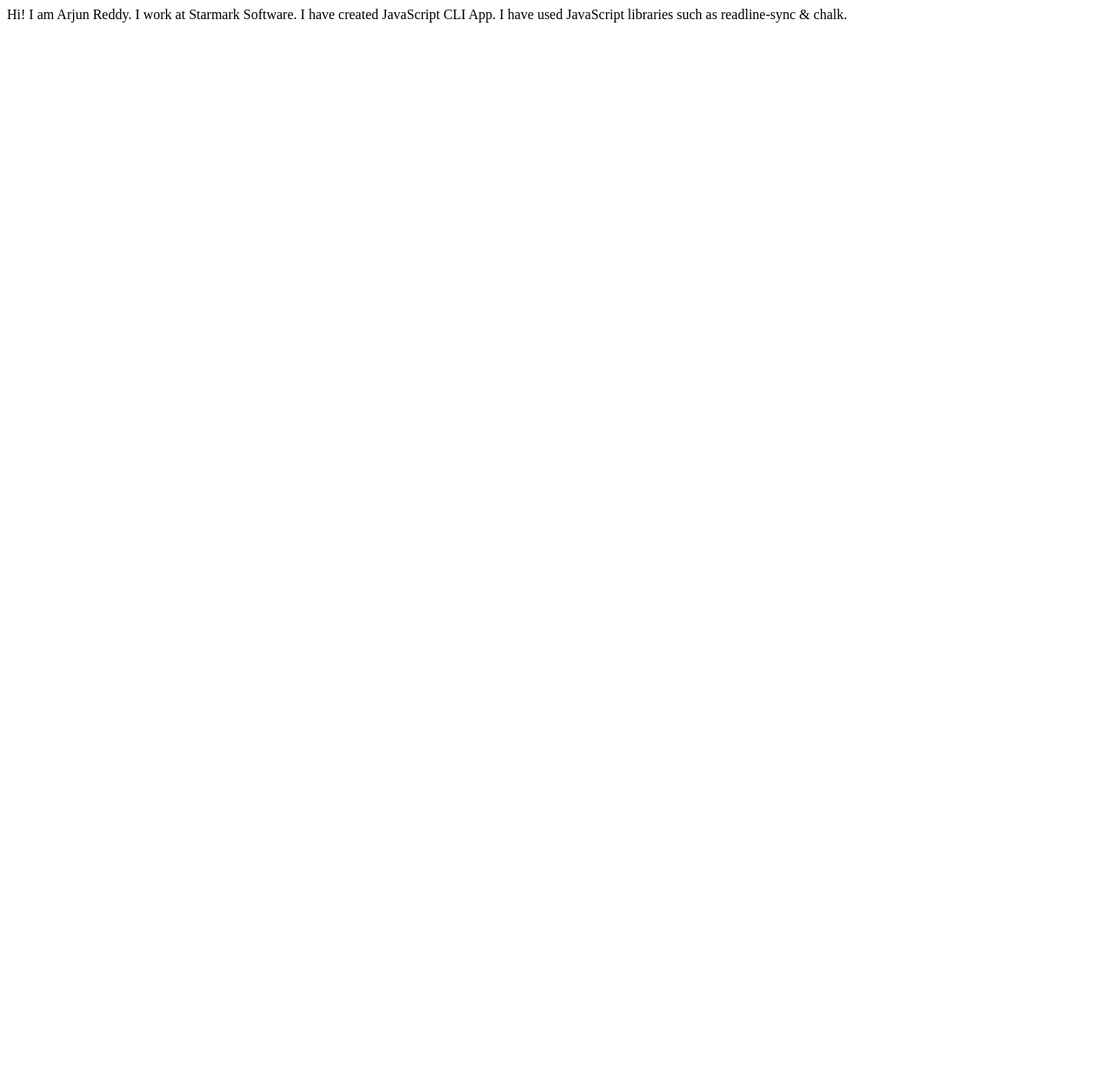
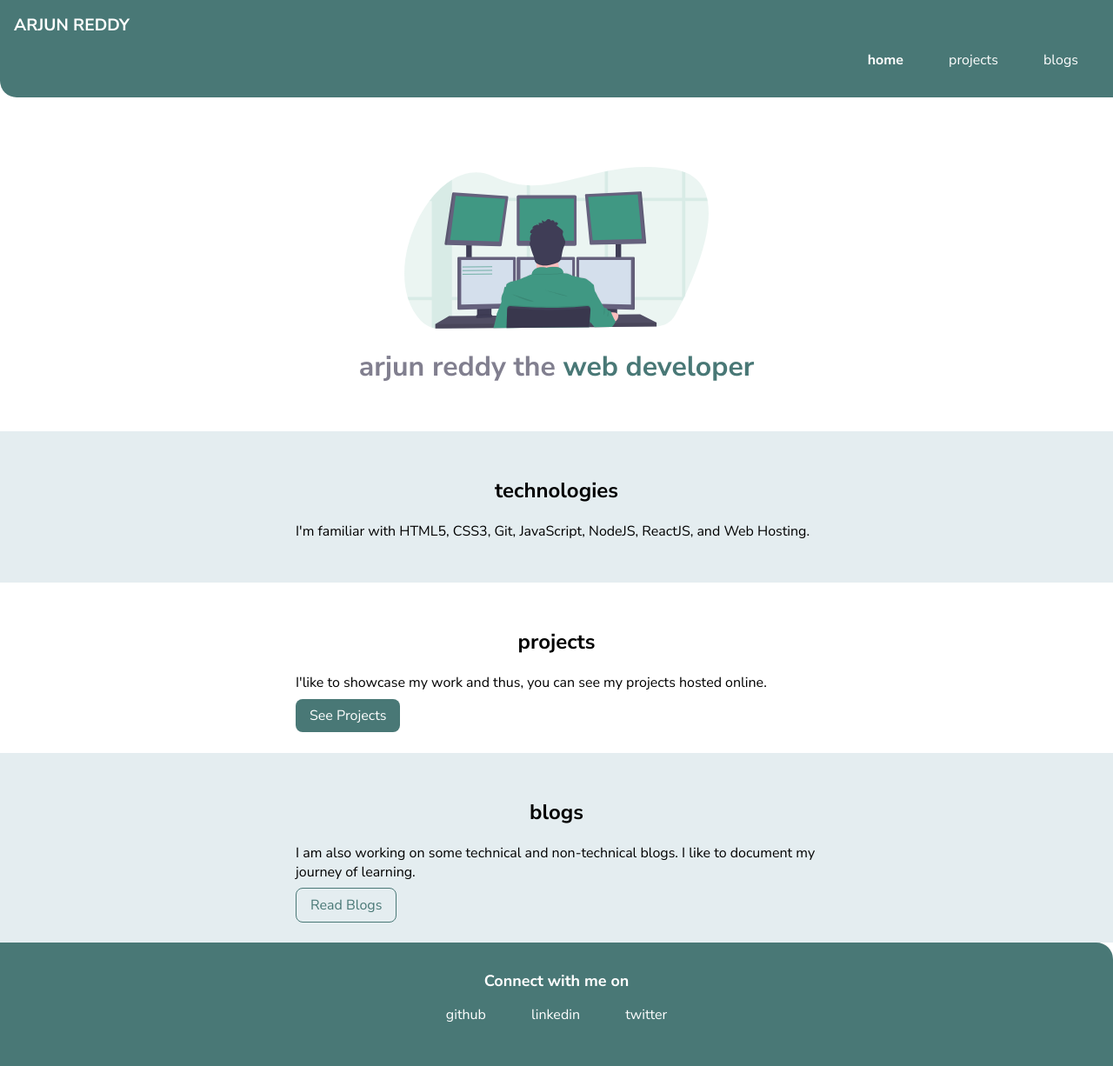
Before and after one commit to arjunreddy-001/arjunreddy-site, a plain HTML site: page index.html in a window 1280 px wide. Shown: the whole page at 87% size. Before the commit the page ends 800 px from the top, so only its background shows below. Drawn offline with Linux system fonts and the light colour scheme.

Commit message:
initial project upload

```diff
--- a/index.html
+++ b/index.html
@@ -5,15 +5,68 @@
     <meta charset="UTF-8">
     <meta http-equiv="X-UA-Compatible" content="IE=edge">
     <meta name="viewport" content="width=device-width, initial-scale=1.0">
-    <title>Portfolio</title>
+    <title>home | arjun reddy</title>
+    <link rel="stylesheet" href="./styles.css">
 </head>
 
 <body>
-    Hi! I am Arjun Reddy.
 
-    I work at Starmark Software.
+    <nav class="container navigation">
+        <div class="nav-brand">ARJUN REDDY</div>
+        <ul class="list-non-bullet nav-pills">
+            <li class="list-item-inline">
+                <a class="link link-active" href="/">home</a>
+            </li>
+            <li class="list-item-inline">
+                <a class="link" href="/projects.html">projects</a>
+            </li>
+            <li class="list-item-inline">
+                <a class="link" href="/blogs.html">blogs</a>
+            </li>
+        </ul>
+    </nav>
 
-    I have created JavaScript CLI App. I have used JavaScript libraries such as readline-sync & chalk.
+    <header class="hero">
+        <img class="hero-image" src="./images/hero.svg" alt="">
+        <h1 class="hero-heading">arjun reddy the <span class="heading-inverted">web developer</span></h1>
+    </header>
+
+    <section class="ow">
+        <div class="container container-center">
+            <h1>technologies</h1>
+            <p>I'm familiar with HTML5, CSS3, Git, JavaScript, NodeJS, ReactJS, and Web Hosting.</p>
+        </div>
+    </section>
+
+    <section>
+        <div class="container container-center">
+            <h1>projects</h1>
+            <p>I'like to showcase my work and thus, you can see my projects hosted online.</p>
+            <a class="link link-primary" href="/">See Projects</a>
+        </div>
+    </section>
+
+    <section class="ow">
+        <div class="container container-center">
+            <h1>blogs</h1>
+            <p>I am also working on some technical and non-technical blogs. I like to document my journey of learning.
+            </p>
+            <a class="link link-secondary" href="/">Read Blogs</a>
+        </div>
+    </section>
+
+    <footer>
+        <div class="footer-header">Connect with me on</div>
+        <ul class="list-non-bullet">
+            <li class="list-item-inline"><a class="link" href="https://github.com/arjunreddy-001"
+                    target="_blank">github</a></li>
+            <li class="list-item-inline"><a class="link" href="https://www.linkedin.com/in/arjun-reddy"
+                    target="_blank">linkedin</a></li>
+            <li class="list-item-inline"><a class="link" href="https://twitter.com/realArjunReddy"
+                    target="_blank">twitter</a></li>
+        </ul>
+    </footer>
+
 </body>
 
 </html>
--- /dev/null
+++ b/styles.css
@@ -0,0 +1,150 @@
+@import url('https://fonts.googleapis.com/css2?family=Nunito+Sans:wght@400;700&display=swap');
+
+:root {
+    --primary-color: #497876;
+    --dark-gray: #817F8F;
+    --light-gray: #E4EDF0;
+}
+
+body {
+    font-family: 'Nunito Sans', sans-serif;
+    margin: 0;
+}
+
+hr {
+    margin: 2rem 0;
+}
+
+/* spacing */
+
+.padding-md {
+    padding: 2rem
+}
+
+/* container */
+
+.container {
+    padding-left: 1rem;
+    padding-right: 1rem;
+}
+
+.container-center {
+    max-width: 600px;
+    margin: auto;
+}
+
+/* link */
+
+.link {
+    text-decoration: none;
+    padding: 0.5rem 1rem;
+}
+
+.link-primary {
+    background-color: var(--primary-color);
+    color: white;
+    border-radius: 0.5rem;
+}
+
+.link-secondary {
+    color: var(--primary-color);
+    border-radius: 0.5rem;
+    border: 1px solid var(--primary-color);
+}
+
+/* lists */
+
+.list-non-bullet {
+    list-style: none;
+}
+
+.list-item-inline {
+    display: inline;
+    padding: 0 0.5rem;
+}
+
+/* nav */
+
+.navigation {
+    background-color: var(--primary-color);
+    color: white;
+    padding: 1rem;
+    border-bottom-left-radius: 1.2rem;
+}
+
+.navigation .link {
+    color: white;
+    font-weight: 300;
+}
+
+.navigation .nav-pills {
+    text-align: right;
+}
+
+.navigation .nav-brand {
+    font-weight: bold;
+    font-size: 1.2rem;
+}
+
+.navigation .link-active {
+    font-weight: bold;
+}
+
+/* header */
+
+.hero {
+    padding: 2rem;
+    padding-top: 5rem;
+}
+
+.hero .hero-image {
+    max-width: 350px;
+    display: block;
+    margin: auto;
+}
+
+.hero .hero-heading {
+    color: var(--dark-gray);
+    text-align: center;
+}
+
+.hero .hero-heading .heading-inverted {
+    color: var(--primary-color);
+}
+
+/* section */
+
+section {
+    padding: 2rem;
+}
+
+section h1{
+    text-align: center;
+}
+
+.ow {
+    background-color: var(--light-gray);
+}
+
+/* footer */
+
+footer {
+    background-color: var(--primary-color);
+    padding: 2rem 1rem;
+    text-align: center;
+    color: white;
+    border-top-right-radius: 1.2rem;
+}
+
+.footer-header {
+    font-weight: bold;
+    font-size: large;
+}
+
+footer .link {
+    color: white;
+}
+
+footer ul {
+    padding-inline-start: 0;
+}
```
Also changed, not shown: blogs.html (added, +33 -0 lines), lib/components.html (added, +134 -0 lines), projects.html (added, +67 -0 lines), images/hero.svg (added).
